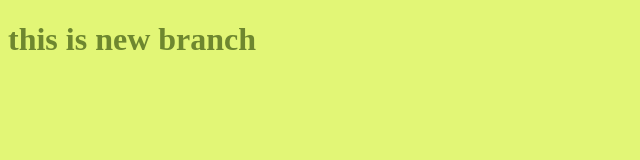
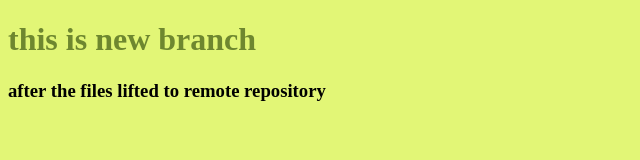
Before and after one commit to RajaaAbualkhirat/Rajaa, a plain HTML site: page index.html in a window 1280 px wide. Shown: the whole page, without its empty margins (0-640 px from the left). Drawn offline with Linux system fonts and the light colour scheme.

Commit message:
edit the html file

```diff
--- a/index.html
+++ b/index.html
@@ -9,6 +9,7 @@
 
     <body>
         <h1>this is new branch</h1>
+        <h3>after the files lifted to remote repository</h3>
         <script src="app.js"></script>
     </body>
 
```
